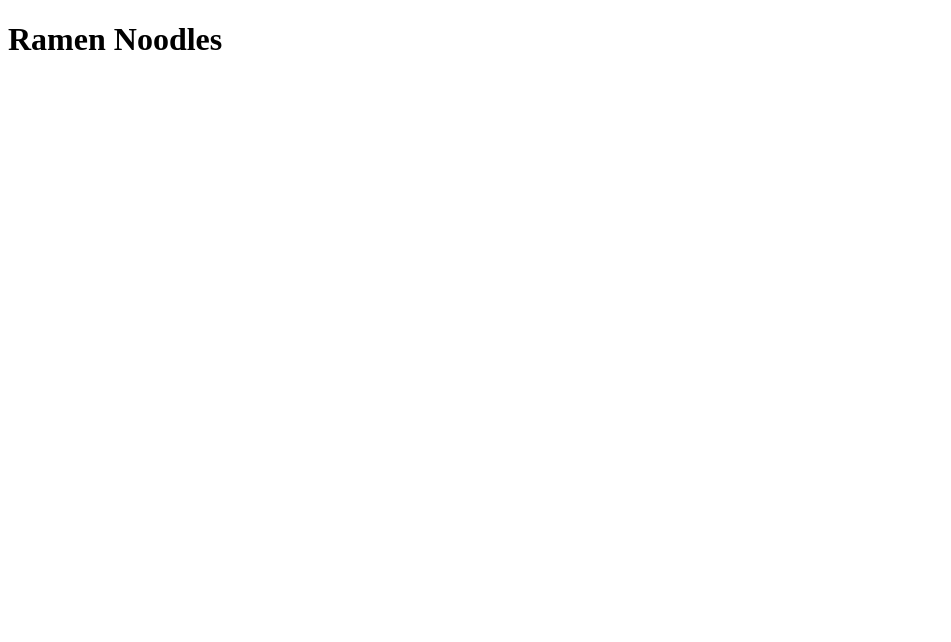
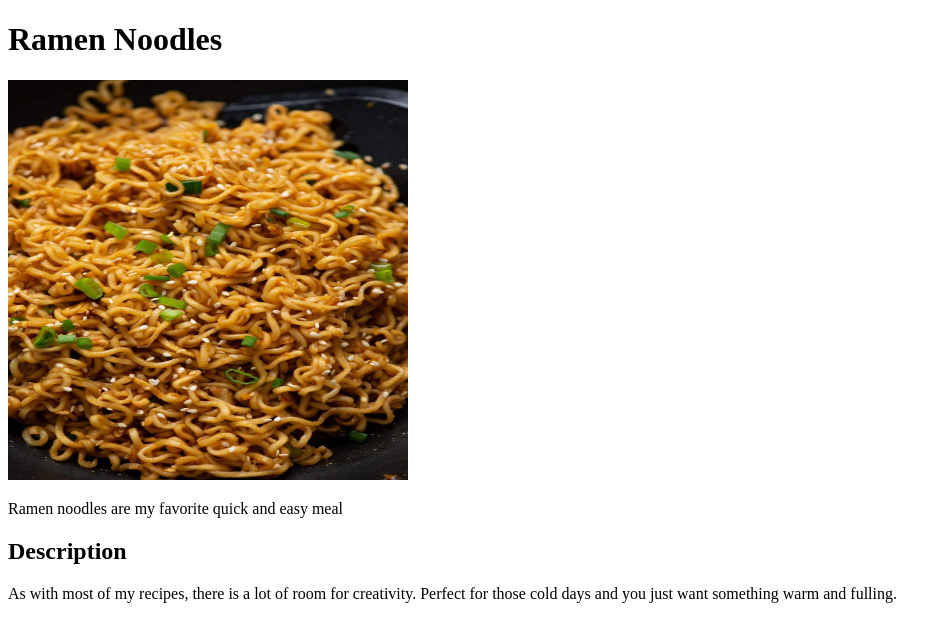
Before and after one commit to CoyoteandLizard/odin-recipes, a plain HTML site: page ramen.html in a window 1280 px wide. Shown: the whole page, without its empty margins (0-951 px from the left). Drawn offline with Linux system fonts and the light colour scheme.

Commit message:
Added the description and image to Ramen

```diff
--- a/ramen.html
+++ b/ramen.html
@@ -8,5 +8,13 @@
 </head>
 <body>
     <h1>Ramen Noodles</h1>
+    <img src="./Ramen.jpg" alt="Ramen noodles" width="400" height="400"/>
+    <p>Ramen noodles are my favorite quick and easy meal</p>
+
+    <h2>Description</h2>
+    <p>As with most of my recipes, there is a lot of room for creativity.
+        Perfect for those cold days and you just want something warm and
+        fulling.
+    </p>
 </body>
 </html>
```
